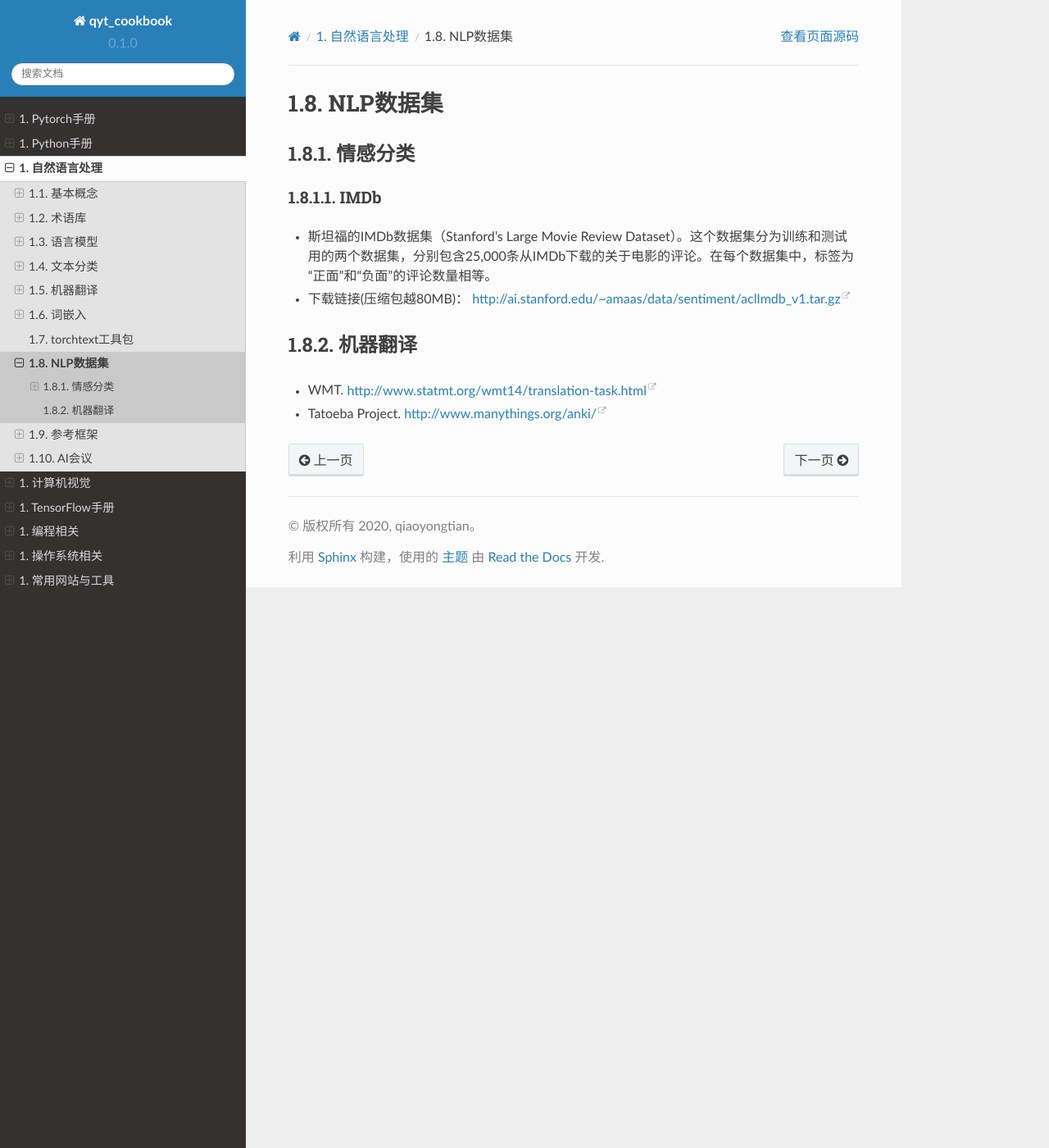
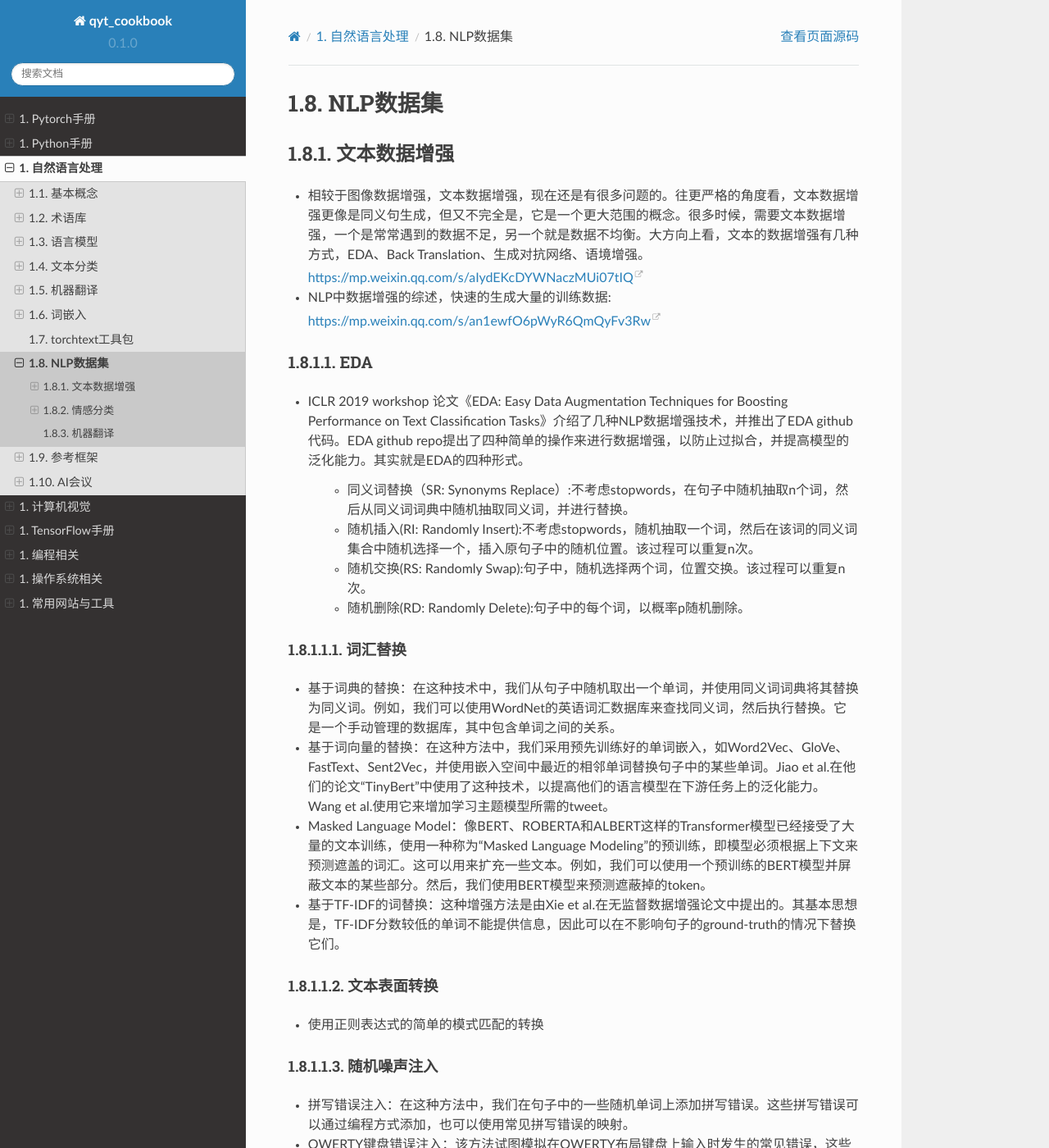
Before and after one commit to q759729997/qyt_cookbook, a Sphinx documentation site: the page built from qyt_cookbook/source/nlp/dataset.rst, in a window 1280 px wide and 1400 px high. Shown: the whole window at 82% size. Built offline with Sphinx 7.4.7 and the Read the Docs theme 2.0.0, drawn with Linux system fonts in a browser that asks for light colours; pages that are not in the unit, such as notebooks, are missing from menus; some of the changed text lies outside the part shown.

Commit message:
预训练模型与数据增强

```diff
--- a/qyt_cookbook/source/nlp/dataset.rst
+++ b/qyt_cookbook/source/nlp/dataset.rst
@@ -1,6 +1,54 @@
 ==================
 NLP数据集
 ==================
+
+文本数据增强
+######################
+
+- 相较于图像数据增强，文本数据增强，现在还是有很多问题的。往更严格的角度看，文本数据增强更像是同义句生成，但又不完全是，它是一个更大范围的概念。很多时候，需要文本数据增强，一个是常常遇到的数据不足，另一个就是数据不均衡。大方向上看，文本的数据增强有几种方式，EDA、Back Translation、生成对抗网络、语境增强。 https://mp.weixin.qq.com/s/aIydEKcDYWNaczMUi07tIQ
+- NLP中数据增强的综述，快速的生成大量的训练数据: https://mp.weixin.qq.com/s/an1ewfO6pWyR6QmQyFv3Rw
+
+EDA
+***************************
+
+- ICLR 2019 workshop 论文《EDA: Easy Data Augmentation Techniques for Boosting Performance on Text Classification Tasks》介绍了几种NLP数据增强技术，并推出了EDA github代码。EDA github repo提出了四种简单的操作来进行数据增强，以防止过拟合，并提高模型的泛化能力。其实就是EDA的四种形式。
+
+    - 同义词替换（SR: Synonyms Replace）:不考虑stopwords，在句子中随机抽取n个词，然后从同义词词典中随机抽取同义词，并进行替换。
+    - 随机插入(RI: Randomly Insert):不考虑stopwords，随机抽取一个词，然后在该词的同义词集合中随机选择一个，插入原句子中的随机位置。该过程可以重复n次。
+    - 随机交换(RS: Randomly Swap):句子中，随机选择两个词，位置交换。该过程可以重复n次。
+    - 随机删除(RD: Randomly Delete):句子中的每个词，以概率p随机删除。
+
+词汇替换
+========================
+
+- 基于词典的替换：在这种技术中，我们从句子中随机取出一个单词，并使用同义词词典将其替换为同义词。例如，我们可以使用WordNet的英语词汇数据库来查找同义词，然后执行替换。它是一个手动管理的数据库，其中包含单词之间的关系。
+- 基于词向量的替换：在这种方法中，我们采用预先训练好的单词嵌入，如Word2Vec、GloVe、FastText、Sent2Vec，并使用嵌入空间中最近的相邻单词替换句子中的某些单词。Jiao et al.在他们的论文“TinyBert”中使用了这种技术，以提高他们的语言模型在下游任务上的泛化能力。Wang et al.使用它来增加学习主题模型所需的tweet。
+- Masked Language Model：像BERT、ROBERTA和ALBERT这样的Transformer模型已经接受了大量的文本训练，使用一种称为“Masked Language Modeling”的预训练，即模型必须根据上下文来预测遮盖的词汇。这可以用来扩充一些文本。例如，我们可以使用一个预训练的BERT模型并屏蔽文本的某些部分。然后，我们使用BERT模型来预测遮蔽掉的token。
+- 基于TF-IDF的词替换：这种增强方法是由Xie et al.在无监督数据增强论文中提出的。其基本思想是，TF-IDF分数较低的单词不能提供信息，因此可以在不影响句子的ground-truth的情况下替换它们。
+
+文本表面转换
+========================
+
+- 使用正则表达式的简单的模式匹配的转换
+
+随机噪声注入
+========================
+
+- 拼写错误注入：在这种方法中，我们在句子中的一些随机单词上添加拼写错误。这些拼写错误可以通过编程方式添加，也可以使用常见拼写错误的映射。
+- QWERTY键盘错误注入：该方法试图模拟在QWERTY布局键盘上输入时发生的常见错误，这些错误是由于按键之间的距离非常近造成的。错误是根据键盘距离注入的。
+- 句子打乱：这是一种朴素的技术，我们将训练文本中的句子打乱，以创建一个增强版本。
+- Unigram噪声：该方法已被Xie et al.和UDA论文所采用。其思想是用从单字符频率分布中采样的单词进行替换。这个频率基本上就是每个单词在训练语料库中出现的次数。
+- Blank Noising：这个方法是由Xie et al.在他们的论文中提出的。其思想是用占位符标记替换一些随机单词。本文使用“_”作为占位符标记。在论文中，他们将其作为一种避免特定上下文过拟合的方法，以及语言模型的平滑机制。该技术有助于提高perplexity和BLEU评分。
+
+回译（Back Translation）
+***************************
+
+- 回译（Back Translation）是机器翻译中非常常用的数据增强的方式，其主要的思想就是通过翻译工具将一个句子翻译为另一种语言，再把这翻译的另一种语言再翻译为原来的语言，最后得到一个意思相近但表达方式不同的句子。这种方式也是目前相对靠谱的方式，这种方式不仅有同义词替换，词语增删，还具有对句子结构语序调整的效果，并还能保持与原句子意思相近，是目前一种非常有效的文本数据增强方式。
+
+生成对抗网络
+***************************
+
+- 随着深度学习的发展，这几年生成对抗网络模型（GAN）以及它的各种变形，通过生成器和判别器的相互博弈，以达到一个纳什平衡，不断迭代增强训练数据达到以假乱真的效果，最后用生成器大量生成同分布的数据，以达到数据增强的效果。但是GAN模型比较难训练，所以需要对GAN模型训练的足够好，才能更加有效的生成高质量的数据。
 
 情感分类
 ######################
--- a/qyt_cookbook/source/nlp/index.rst
+++ b/qyt_cookbook/source/nlp/index.rst
@@ -10,6 +10,7 @@
     基本概念 </nlp/concept>
     术语库 </nlp/glossary>
     语言模型 </nlp/language_model>
+    预训练模型 <nlp/Pre_trained_Models>
     文本分类 </nlp/text_classification>
     机器翻译 </nlp/machine_translation>
     词嵌入 </nlp/word_embedding>
--- a/qyt_cookbook/source/program/web.rst
+++ b/qyt_cookbook/source/program/web.rst
@@ -5,5 +5,6 @@
 活体检测
 ######################
 
+- 本方案只能够在Firefox 或者Chrome中使用。并且只适合研究学习，实际场景中不太理想，需要进一步优化才能够应用。根据特征点之间的位置以及比例关系验证摇头、眨眼以及张嘴等动作。
 - ``tracking``： https://github.com/eduardolundgren/tracking.js
 - ``clmtrackr``: https://github.com/auduno/clmtrackr
```
Also changed, not shown: qyt_cookbook/source/nlp/Pre_trained_Models.rst (added, +63 -0 lines).
